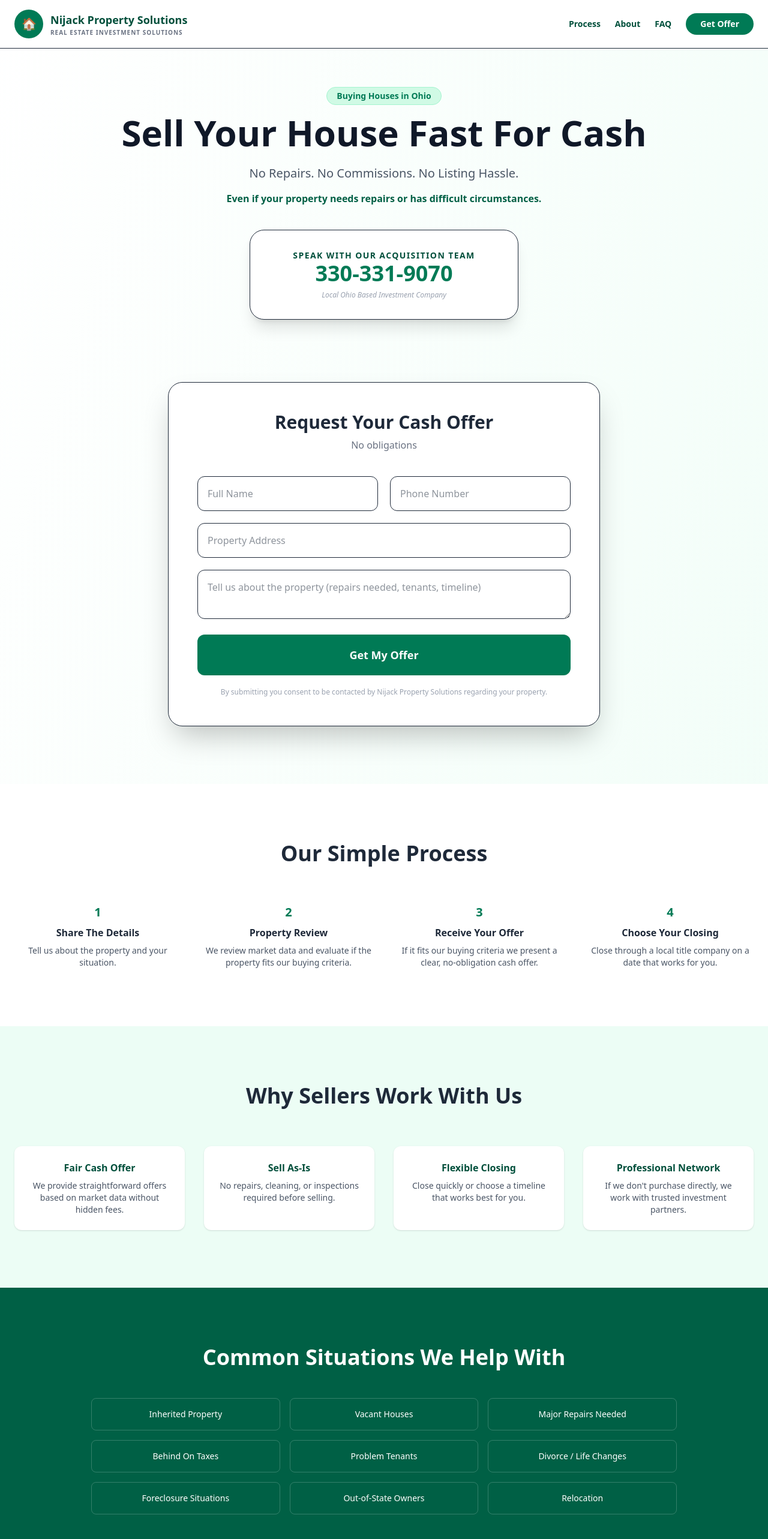
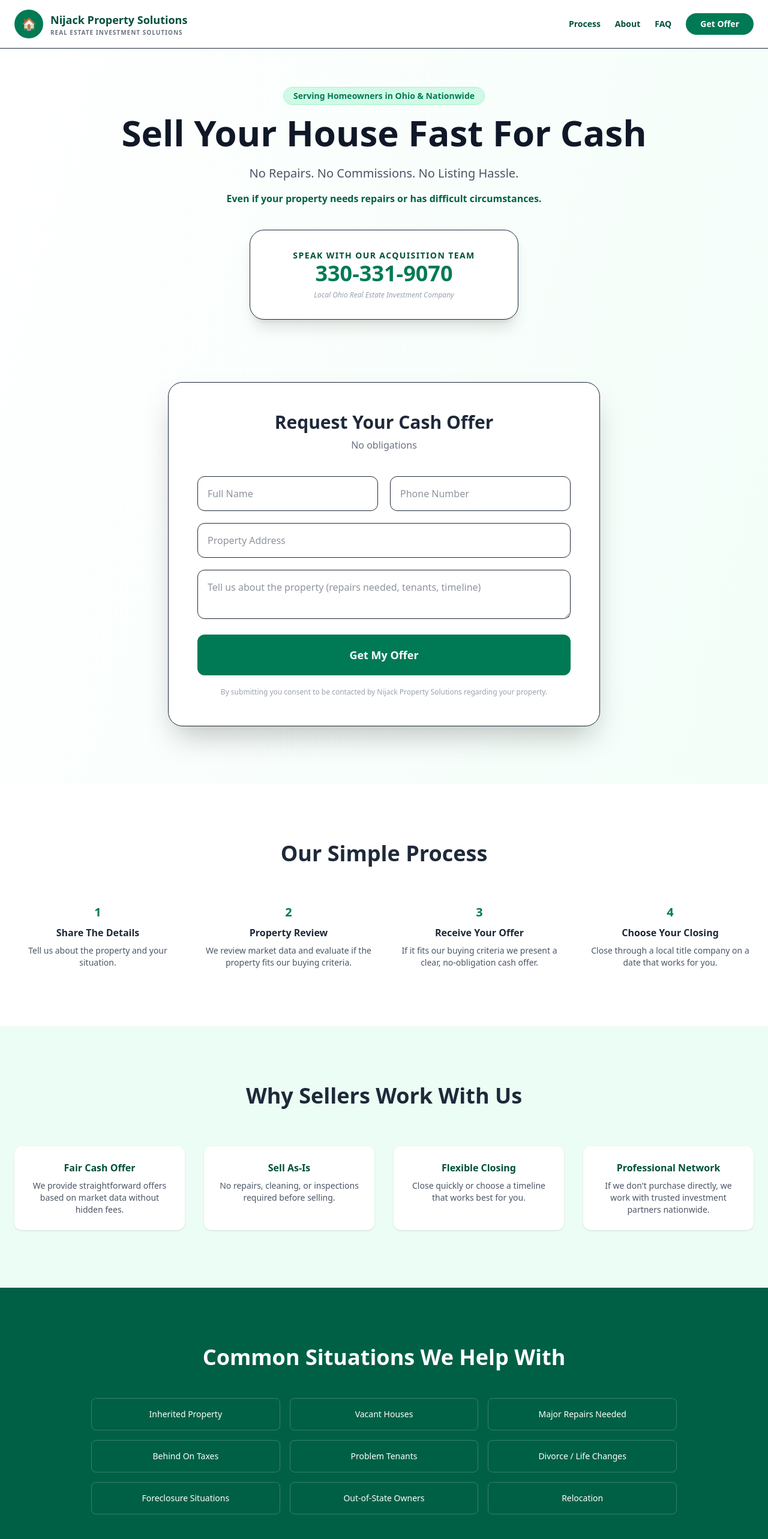
Before and after one commit to nijackacquisitions56/nijack-property-solutions, a React (Vite) app: page / in a window 1280 px wide. Shown: the top 2566 px of the page at 60% size. Built offline with nearby package versions, Linux system fonts and the light colour scheme.

Commit message:
Update App.jsx

```diff
--- a/src/App.jsx
+++ b/src/App.jsx
@@ -12,7 +12,7 @@ export default function NijackPropertySolutionsWebsite() {
     { title: "Fair Cash Offer", text: "We provide straightforward offers based on market data without hidden fees." },
     { title: "Sell As-Is", text: "No repairs, cleaning, or inspections required before selling." },
     { title: "Flexible Closing", text: "Close quickly or choose a timeline that works best for you." },
-    { title: "Professional Network", text: "If we don't purchase directly, we work with trusted investment partners." }
+    { title: "Professional Network", text: "If we don't purchase directly, we work with trusted investment partners nationwide." }
   ];
 
   const steps = [
@@ -23,9 +23,9 @@ export default function NijackPropertySolutionsWebsite() {
   ];
 
   const faq = [
-    { q: "Do I need to make repairs before selling?", a: "No. We buy houses in 'as-is' condition. You do not need to repair or clean anything." },
+    { q: "Do I need to make repairs before selling?", a: "No. We buy houses in as-is condition. You do not need to repair or clean anything." },
     { q: "How fast can closing happen?", a: "Many closings happen within 14-21 days depending on the property and title work." },
-    { q: "What areas do you buy in?", a: "We focus primarily in Ohio and work with investment partners in select markets nationwide." },
+    { q: "What areas do you buy in?", a: "We actively help homeowners in Ohio and work with investment partners nationwide." },
     { q: "Are there commissions or fees?", a: "No agent commissions. If we purchase the property there are no traditional listing fees." }
   ];
 
@@ -49,7 +49,9 @@ export default function NijackPropertySolutionsWebsite() {
         <div className="mx-auto flex max-w-7xl items-center justify-between px-6 py-4">
 
           <div className="flex items-center gap-3">
-            <div className="flex h-12 w-12 items-center justify-center rounded-full bg-emerald-700 text-white font-bold text-xl">🏠</div>
+            <div className="flex h-12 w-12 items-center justify-center rounded-full bg-emerald-700 text-white font-bold text-xl">
+              🏠
+            </div>
 
             <div>
               <div className="font-bold text-lg text-emerald-900">
@@ -74,12 +76,11 @@ export default function NijackPropertySolutionsWebsite() {
         </div>
       </header>
 
-
       {/* HERO */}
       <section className="mx-auto max-w-7xl px-6 py-16 text-center">
 
         <div className="mb-4 inline-flex items-center gap-2 rounded-full bg-emerald-100 px-4 py-1 text-emerald-700 text-sm font-bold border border-emerald-200">
-          Buying Houses in Ohio
+          Serving Homeowners in Ohio & Nationwide
         </div>
 
         <h1 className="mb-6 text-4xl font-black md:text-6xl text-gray-900">
@@ -105,13 +106,12 @@ export default function NijackPropertySolutionsWebsite() {
           </a>
 
           <p className="text-xs text-gray-400 mt-2 italic">
-            Local Ohio Based Investment Company
+            Local Ohio Real Estate Investment Company
           </p>
 
         </div>
 
       </section>
-
 
       {/* CONTACT FORM */}
       <section id="contact" className="mx-auto max-w-3xl px-6 pb-24">
@@ -120,10 +120,13 @@ export default function NijackPropertySolutionsWebsite() {
 
           {!submitted ? (
             <>
-
               <div className="text-center mb-10">
-                <h2 className="text-3xl font-bold">Request Your Cash Offer</h2>
-                <p className="text-gray-500 mt-2">No obligations</p>
+                <h2 className="text-3xl font-bold">
+                  Request Your Cash Offer
+                </h2>
+                <p className="text-gray-500 mt-2">
+                  No obligations
+                </p>
               </div>
 
               <form onSubmit={handleSubmit} className="space-y-5">
@@ -168,13 +171,13 @@ export default function NijackPropertySolutionsWebsite() {
                 </p>
 
               </form>
-
             </>
           ) : (
-
             <div className="text-center py-12">
 
-              <div className="text-6xl mb-4 text-emerald-600">✅</div>
+              <div className="text-6xl mb-4 text-emerald-600">
+                ✅
+              </div>
 
               <h2 className="text-3xl font-bold mb-2">
                 Property Details Received
@@ -185,13 +188,11 @@ export default function NijackPropertySolutionsWebsite() {
               </p>
 
             </div>
-
           )}
 
         </div>
 
       </section>
-
 
       {/* HOW IT WORKS */}
       <section id="how" className="bg-white py-24">
@@ -205,9 +206,7 @@ export default function NijackPropertySolutionsWebsite() {
           <div className="grid md:grid-cols-4 gap-10">
 
             {steps.map((step, i) => (
-
               <div key={i}>
-
                 <div className="text-emerald-700 font-black text-xl mb-2">
                   {i + 1}
                 </div>
@@ -219,9 +218,7 @@ export default function NijackPropertySolutionsWebsite() {
                 <p className="text-gray-600 text-sm">
                   {step.text}
                 </p>
-
               </div>
-
             ))}
 
           </div>
@@ -229,7 +226,6 @@ export default function NijackPropertySolutionsWebsite() {
         </div>
 
       </section>
-
 
       {/* BENEFITS */}
       <section className="bg-emerald-50 py-24">
@@ -243,7 +239,6 @@ export default function NijackPropertySolutionsWebsite() {
           <div className="grid md:grid-cols-4 gap-8">
 
             {benefits.map((item, i) => (
-
               <div key={i} className="bg-white p-6 rounded-xl shadow">
 
                 <h3 className="font-bold text-emerald-900 mb-2">
@@ -255,7 +250,6 @@ export default function NijackPropertySolutionsWebsite() {
                 </p>
 
               </div>
-
             ))}
 
           </div>
@@ -263,7 +257,6 @@ export default function NijackPropertySolutionsWebsite() {
         </div>
 
       </section>
-
 
       {/* SITUATIONS */}
       <section className="bg-emerald-800 py-24 text-white">
@@ -277,11 +270,9 @@ export default function NijackPropertySolutionsWebsite() {
           <div className="grid grid-cols-2 md:grid-cols-3 gap-4">
 
             {situations.map((s, i) => (
-
               <div key={i} className="border border-white/20 p-4 rounded-lg text-sm">
                 {s}
               </div>
-
             ))}
 
           </div>
@@ -289,7 +280,6 @@ export default function NijackPropertySolutionsWebsite() {
         </div>
 
       </section>
-
 
       {/* ABOUT */}
       <section id="about" className="bg-white py-24">
@@ -301,16 +291,14 @@ export default function NijackPropertySolutionsWebsite() {
           </h2>
 
           <p className="text-gray-600 text-lg leading-relaxed">
-            Nijack Property Solutions is a real estate investment company based
-            in Northeast Ohio. We purchase properties directly and also work
-            with a trusted network of investment partners to help homeowners
-            find solutions when selling quickly makes the most sense.
+            Nijack Property Solutions is a real estate investment company based in Northeast Ohio.
+            We purchase properties directly and also work with a nationwide network of real estate investors
+            to provide solutions for homeowners in markets across the country.
           </p>
 
         </div>
 
       </section>
-
 
       {/* FAQ */}
       <section id="faq" className="bg-emerald-50 py-24">
@@ -322,7 +310,6 @@ export default function NijackPropertySolutionsWebsite() {
           </h2>
 
           {faq.map((item, i) => (
-
             <div key={i} className="mb-6 bg-white p-6 rounded-xl shadow">
 
               <h3 className="font-bold text-emerald-900 mb-2">
@@ -334,13 +321,11 @@ export default function NijackPropertySolutionsWebsite() {
               </p>
 
             </div>
-
           ))}
 
         </div>
 
       </section>
-
 
       {/* PRIVACY POLICY */}
       <section id="privacy" className="bg-stone-50 py-16 border-t">
@@ -354,20 +339,17 @@ export default function NijackPropertySolutionsWebsite() {
           <div className="space-y-4 text-sm text-gray-600 max-w-2xl mx-auto">
 
             <p>
-              Nijack Property Solutions respects your privacy. Information
-              submitted through this website is used only to evaluate the
-              property and respond to your inquiry.
+              Nijack Property Solutions respects your privacy. Information submitted through this website
+              is used only to evaluate the property and respond to your inquiry.
             </p>
 
             <p>
-              Property information may be reviewed internally or shared with
-              trusted real estate investment partners for evaluation purposes.
-              We do not sell your personal contact information.
+              Property information may be reviewed internally or shared with trusted real estate investment
+              partners for evaluation purposes. We do not sell your personal contact information.
             </p>
 
             <p>
-              By submitting your information you consent to be contacted
-              regarding your property inquiry.
+              By submitting your information you consent to be contacted regarding your property inquiry.
             </p>
 
           </div>
@@ -376,7 +358,6 @@ export default function NijackPropertySolutionsWebsite() {
 
       </section>
 
-
       {/* FOOTER */}
       <footer className="bg-white py-12 border-t text-center">
 
@@ -384,22 +365,32 @@ export default function NijackPropertySolutionsWebsite() {
           Nijack Property Solutions
         </div>
 
-        <p className="text-gray-500 text-sm mb-4">
-          Ohio Real Estate Investment Company
+        <p className="text-gray-500 text-sm mb-6">
+          Serving Homeowners in Ohio & Nationwide
         </p>
 
+        <div className="flex flex-col md:flex-row justify-center items-center gap-6 text-sm font-bold text-emerald-800 mb-8">
+
+          <a href="tel:3303319070">
+            📞 330-331-9070
+          </a>
+
+          <span className="hidden md:block text-gray-300">|</span>
+
+          <a href="mailto:info@nijackpropertysolutions.com" className="italic lowercase">
+            info@nijackpropertysolutions.com
+          </a>
+
+        </div>
+
         <div className="flex justify-center gap-6 text-sm mb-6">
-
           <a href="#how">Process</a>
           <a href="#faq">FAQ</a>
           <a href="#privacy">Privacy Policy</a>
-
         </div>
 
         <p className="text-xs text-gray-400 max-w-xl mx-auto">
-          Nijack Property Solutions is a real estate investment company.
-          We may purchase properties directly or assign contracts to
-          investment partners.
+          Nijack Property Solutions is a real estate investment company. We may purchase properties directly or assign contracts to investment partners.
         </p>
 
         <p className="text-xs text-gray-400 mt-4">
```
